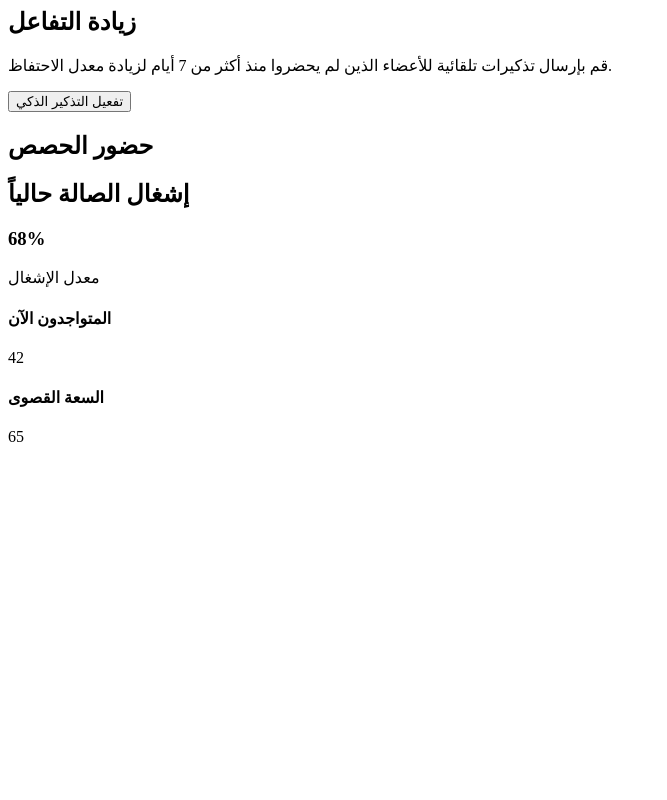
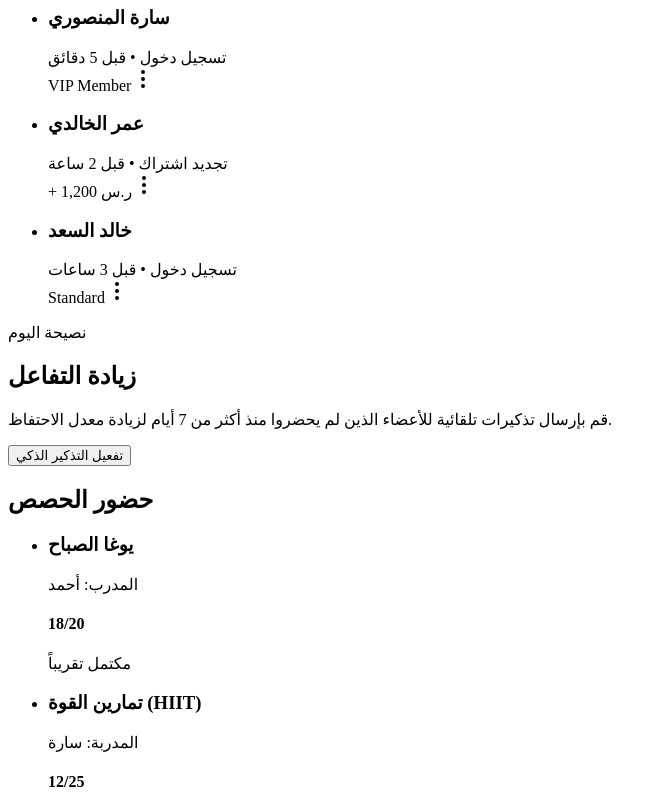
Before and after one commit to Mohamed-Mos-aad/gym-tank, a Next.js app: page /user/Home in a window 1280 px wide. Shown: the part 720-1520 px from the top of the page, without its empty margins (0-667 px from the left). Before the commit the page ends 1174 px from the top, so only its background shows below. Built offline with nearby package versions, Linux system fonts and the light colour scheme.

Commit message:
user home page finished

```diff
--- a/src/pages/user/Home.tsx
+++ b/src/pages/user/Home.tsx
@@ -1,7 +1,8 @@
 // ** Components
 import Badge from "@/components/ui/Badge";
 import Button from "@/components/ui/Button";
-import { CircleAlert, CircleCheck, Plus, UsersRound } from "lucide-react";
+import { CircleAlert, CircleCheck, EllipsisVertical, Plus, UsersRound } from "lucide-react";
+import Link from "next/link";
 
 
 
@@ -53,17 +54,63 @@ export default function Home() {
             </section>
             <section className="grid grid-cols-3 gap-8">
                 <div className="flex flex-col gap-6 col-span-2">
-                    <div>
+                    <div className="relative">
                         <h2 className="text-[20px] font-bold text-brand-700">النشاط الأخير</h2>
                         <p className="text-[14px] text-neutral-700">
                             تحديثات فورية لحركة الجيم
                         </p>
+                        <Link href={''} className="absolute bottom-0 left-0 text-[14px] font-bold text-brand-500">عرض الكل</Link>
+                    </div>
+                    <ul className="w-full bg-white rounded-xl shadow">
+                        <li className="w-full flex justify-between items-center  p-4">
+                            <div className="flex items-center gap-4">
+                                <div className="w-12 h-12 bg-brand-700 rounded-xl">
+
                                 </div>
                                 <div>
+                                    <h3 className="text-[16px] font-bold text-[#1E1B4B]">سارة المنصوري</h3>
+                                    <span className="text-[12px] text-neutral-700">تسجيل دخول • قبل 5 دقائق</span>
+                                </div>
+                            </div>
+                            <div className="flex items-center gap-3">
+                                <Badge className="bg-[#ECFDF5] text-[12px] font-bold text-[#059669]">VIP Member</Badge>
+                                <EllipsisVertical className="cursor-pointer"/>
+                            </div>
+                        </li>
+                        <li className="w-full flex justify-between items-center  p-4">
+                            <div className="flex items-center gap-4">
+                                <div className="w-12 h-12 bg-brand-700 rounded-xl">
 
                                 </div>
+                                <div>
+                                    <h3 className="text-[16px] font-bold text-[#1E1B4B]">عمر الخالدي</h3>
+                                    <span className="text-[12px] text-neutral-700">تجديد اشتراك • قبل 2 ساعة</span>
                                 </div>
-                <div className="flex flex-col gap-4 rounded-3xl bg-[#1E1B4B] shadow p-8 relative">
+                            </div>
+                            <div className="flex items-center gap-3">
+                                <Badge className="bg-[#ECFDF5] text-[12px] font-bold text-[#059669]">+ 1,200 ر.س</Badge>
+                                <EllipsisVertical className="cursor-pointer"/>
+                            </div>
+                        </li>
+                        <li className="w-full flex justify-between items-center  p-4">
+                            <div className="flex items-center gap-4">
+                                <div className="w-12 h-12 bg-brand-700 rounded-xl">
+
+                                </div>
+                                <div>
+                                    <h3 className="text-[16px] font-bold text-[#1E1B4B]">خالد السعد</h3>
+                                    <span className="text-[12px] text-neutral-700">تسجيل دخول • قبل 3 ساعات</span>
+                                </div>
+                            </div>
+                            <div className="flex items-center gap-3">
+                                <Badge className="bg-[#ECFDF5] text-[12px] font-bold text-[#059669]">Standard</Badge>
+                                <EllipsisVertical className="cursor-pointer"/>
+                            </div>
+                        </li>
+                    </ul>
+                </div>
+                <div className="flex flex-col justify-between gap-4 rounded-3xl bg-[#1E1B4B] shadow p-8 relative">
+                    <div className="flex flex-col gap-4">
                         <Badge className="bg-[#ECFDF5] text-[12px] font-bold text-[#059669]">نصيحة اليوم</Badge>
                         <h2 className="text-[24px] font-bold text-white">زيادة التفاعل</h2>
                         <p className="text-[16px] font-bold text-brand-50">
@@ -71,14 +118,47 @@ export default function Home() {
                             الذين لم يحضروا منذ أكثر من 7 أيام
                             لزيادة معدل الاحتفاظ.
                         </p>
+                    </div>
                     <Button variant="guest">تفعيل التذكير الذكي</Button>
                 </div>
             </section>
             <section className="grid grid-cols-2 gap-8">
-                <div className="flex flex-col items-center gap-4 rounded-3xl bg-white shadow p-8 text-right relative">
+                <div className="flex flex-col items-center gap-4 rounded-3xl bg-[#F2F4F6] shadow p-8 text-right relative">
                     <h2 className="w-full text-start text-[16px] font-bold text-[#1E1B4B]">
                         حضور الحصص
                     </h2>
+                    <ul className="w-full h-full flex flex-col gap-4 rounded-xl">
+                        <li className="w-full flex justify-between items-center bg-white rounded-xl p-4">
+                            <div className="flex items-center gap-4">
+                                <div className="w-12 h-12 bg-brand-700 rounded-xl">
+
+                                </div>
+                                <div>
+                                    <h3 className="text-[14px] font-bold text-[#191C1E]">يوغا الصباح</h3>
+                                    <span className="text-[10px] text-neutral-700">المدرب: أحمد</span>
+                                </div>
+                            </div>
+                            <div className="text-left">
+                                <h4 className="text-[14px] font-black text-[#1E1B4B]">18/20</h4>
+                                <span className="text-[10px] text-neutral-700">مكتمل تقريباً</span>
+                            </div>
+                        </li>
+                        <li className="w-full flex justify-between items-center bg-white rounded-xl p-4">
+                            <div className="flex items-center gap-4">
+                                <div className="w-12 h-12 bg-brand-700 rounded-xl">
+
+                                </div>
+                                <div>
+                                    <h3 className="text-[14px] font-bold text-[#191C1E]">تمارين القوة (HIIT)</h3>
+                                    <span className="text-[10px] text-neutral-700">المدربة: سارة</span>
+                                </div>
+                            </div>
+                            <div className="text-left">
+                                <h4 className="text-[14px] font-black text-[#1E1B4B]">12/25</h4>
+                                <span className="text-[10px] text-neutral-700">متاح</span>
+                            </div>
+                        </li>
+                    </ul>
                 </div>
                 <div className="flex flex-col items-center gap-4 rounded-3xl bg-white shadow p-8 text-right relative">
                     <h2 className="w-full text-start text-[16px] font-bold text-[#1E1B4B]">
```
Lines whose indentation alone changed are shown as unchanged.
